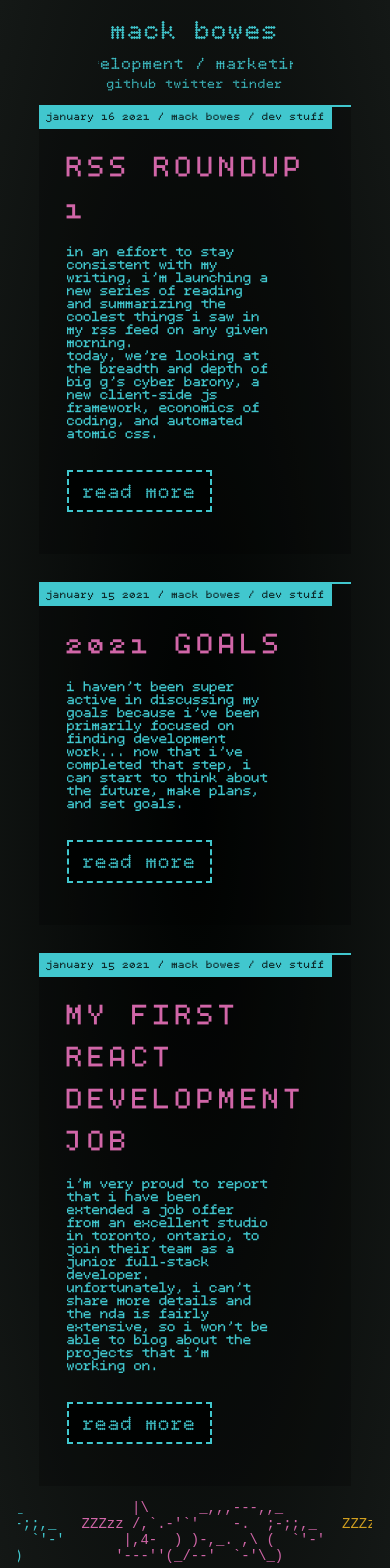
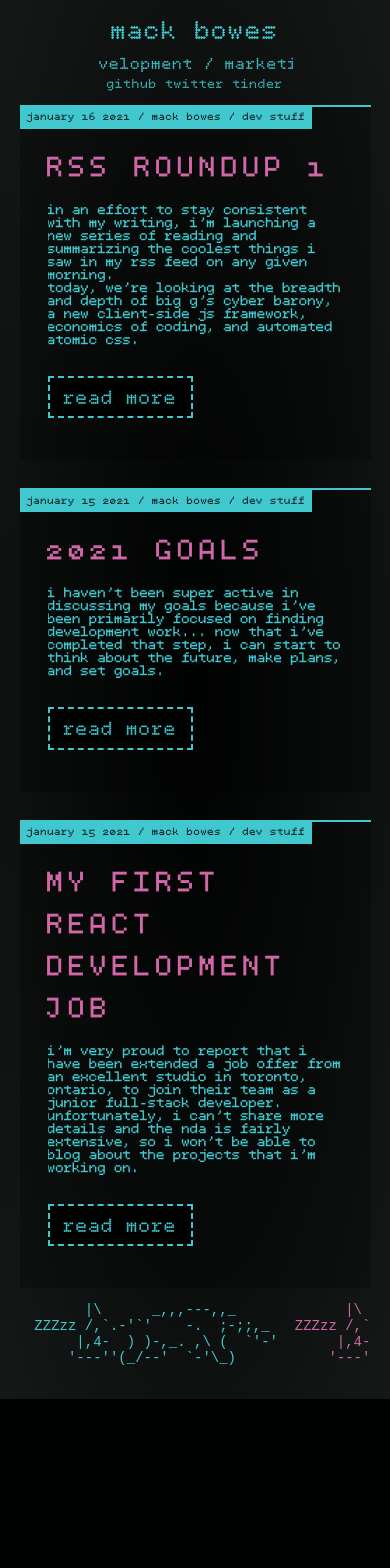
Before and after one commit to mackbowes/mackbowes.com, a Next.js app: page / in a window 390 px wide. Shown: the top 1568 px of the page. After the commit the page ends 1399 px from the top, so only its background shows below. Built offline with nearby package versions, Linux system fonts and the light colour scheme; a web font is replaced by a local one.

Commit message:
cleaned up mobile styles

```diff
--- a/components/card.module.css
+++ b/components/card.module.css
@@ -14,7 +14,7 @@
 
 @media screen and (max-width: 1080px) {
   .card {
-    max-width: 80vw;
+    max-width: 90vw;
     padding: 3rem 2rem;
   }
 }
@@ -68,7 +68,7 @@
 
 @media screen and (max-width: 800px) {
   .card .cardContent {
-    max-width: 80%;
+    max-width: 100%;
   }
 }
 
--- a/pages/index.js
+++ b/pages/index.js
@@ -155,8 +155,6 @@ export default function Home() {
       <footer style={{
         display: `flex`,
         flexDirection: `row`,
-        justifyContent: `center`,
-        alignContent: `center`,
         overflowY: `scroll`,
       }}>
         <code style={{
--- a/styles/globals.css
+++ b/styles/globals.css
@@ -99,6 +99,14 @@ h3 {
   h3 {
     font-size: 1.25rem;
   }
+
+  li {
+    padding: 1rem 0;
+  }
+
+  ul {
+    padding-inline-start: 1.5rem;
+  }
 }
 p {
   /* line-height: 1.5rem; */
```
